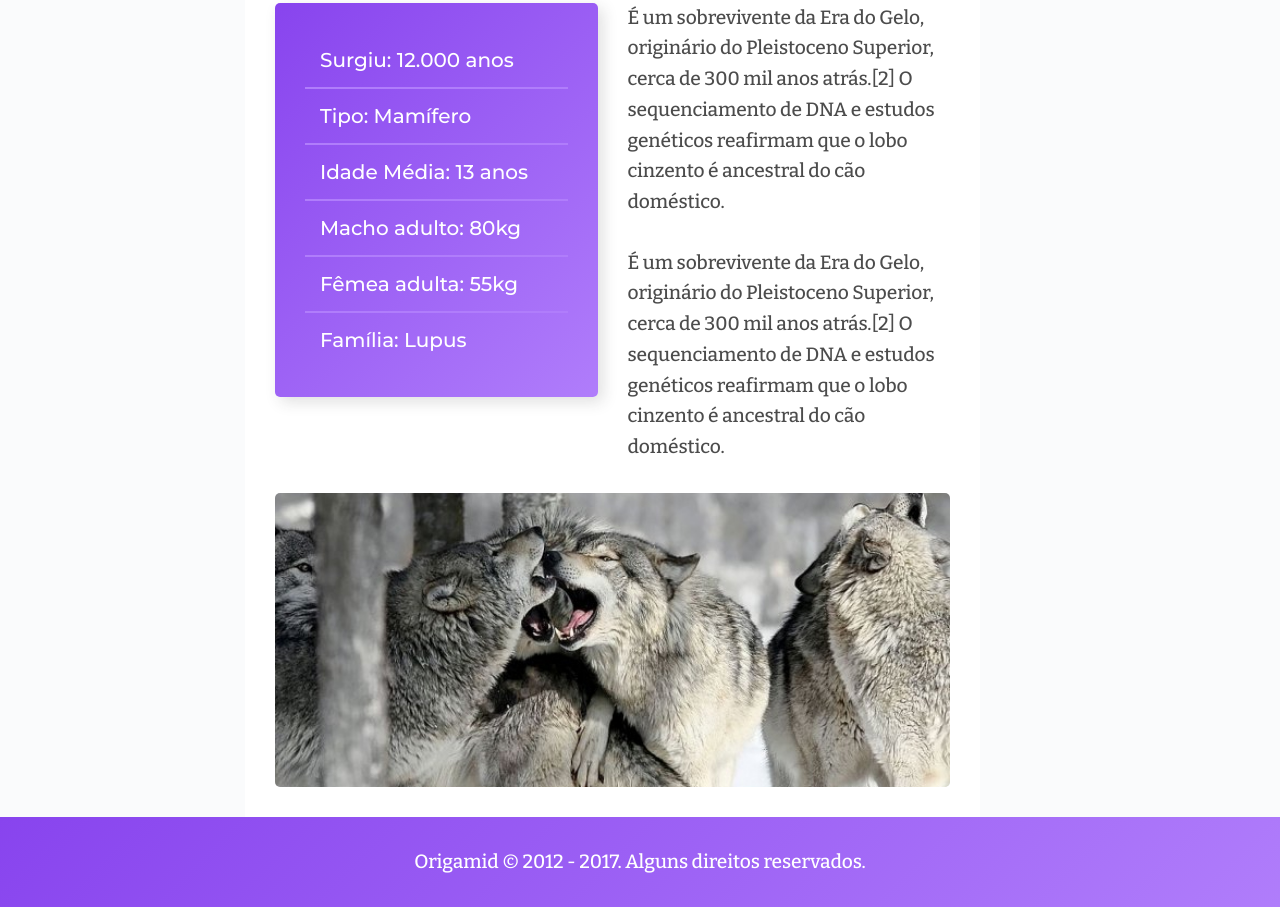
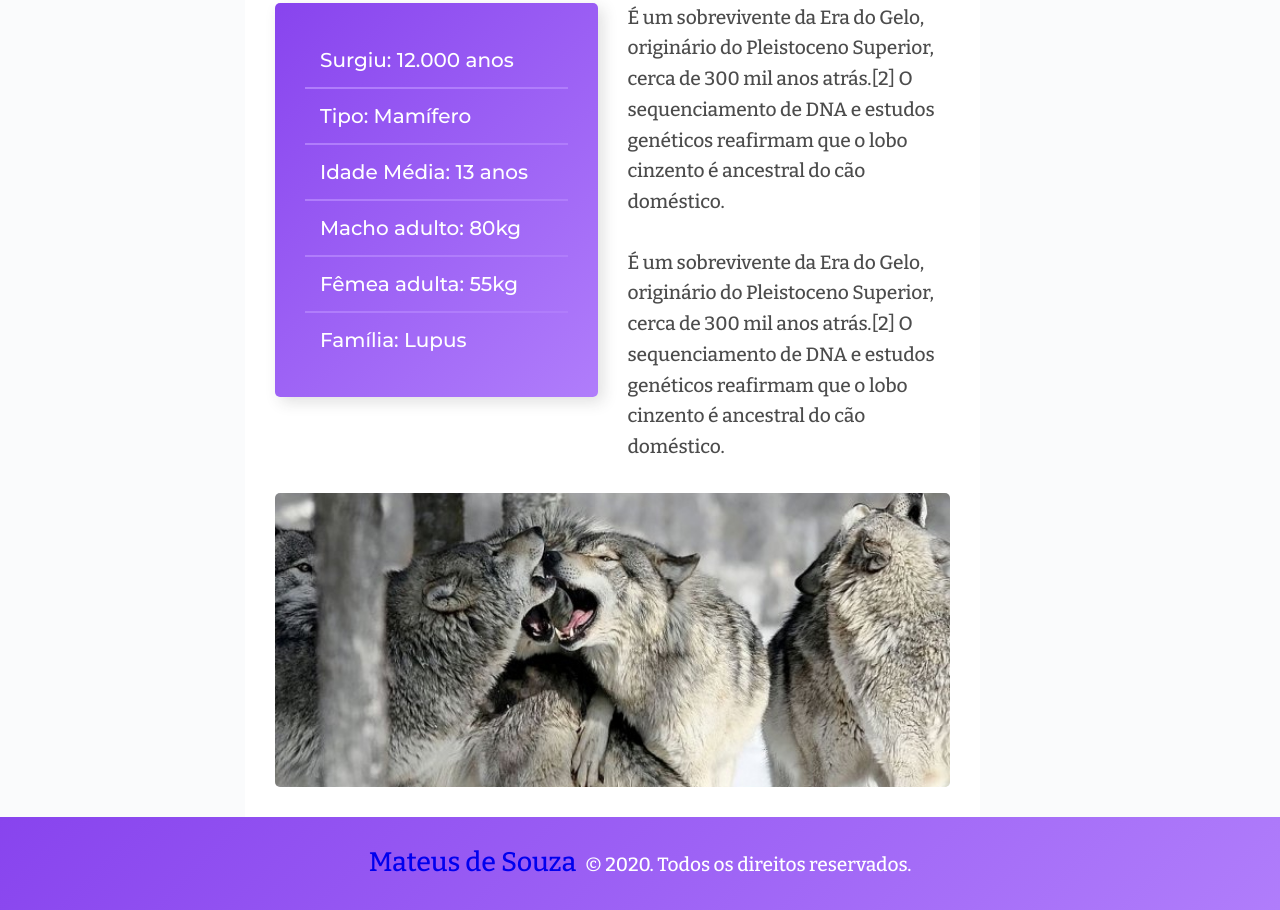
Before and after one commit to mateussp97/wildbeast, a plain HTML site: page index.html in a window 1280 px wide. Shown: the part 1295-2205 px from the top of the page. Drawn offline with nearby package versions, Linux system fonts and the light colour scheme.

Commit message:
upgrade: footer structure and style / add: README.md

```diff
--- a/css/style.css
+++ b/css/style.css
@@ -333,3 +333,13 @@ p {
   text-align: center;
   padding: 30px;
 }
+
+.footer-link {
+  font-size: 1.4em;
+  margin-right: 5px;
+  transition: 0.3s;
+}
+
+.footer-link:hover {
+  color: white;
+}
--- a/index.html
+++ b/index.html
@@ -99,7 +99,7 @@
     </aside>
 
     <footer class="footer">
-      <p>Origamid © 2012 - 2017. Alguns direitos reservados.</p>
+      <p><a class="footer-link" target="_blank" href="https://mateuspaula.dev/">Mateus de Souza</a> © 2020. Todos os direitos reservados.</p>
     </footer>
 
   </div>
```
Also changed, not shown: 1 other file.
